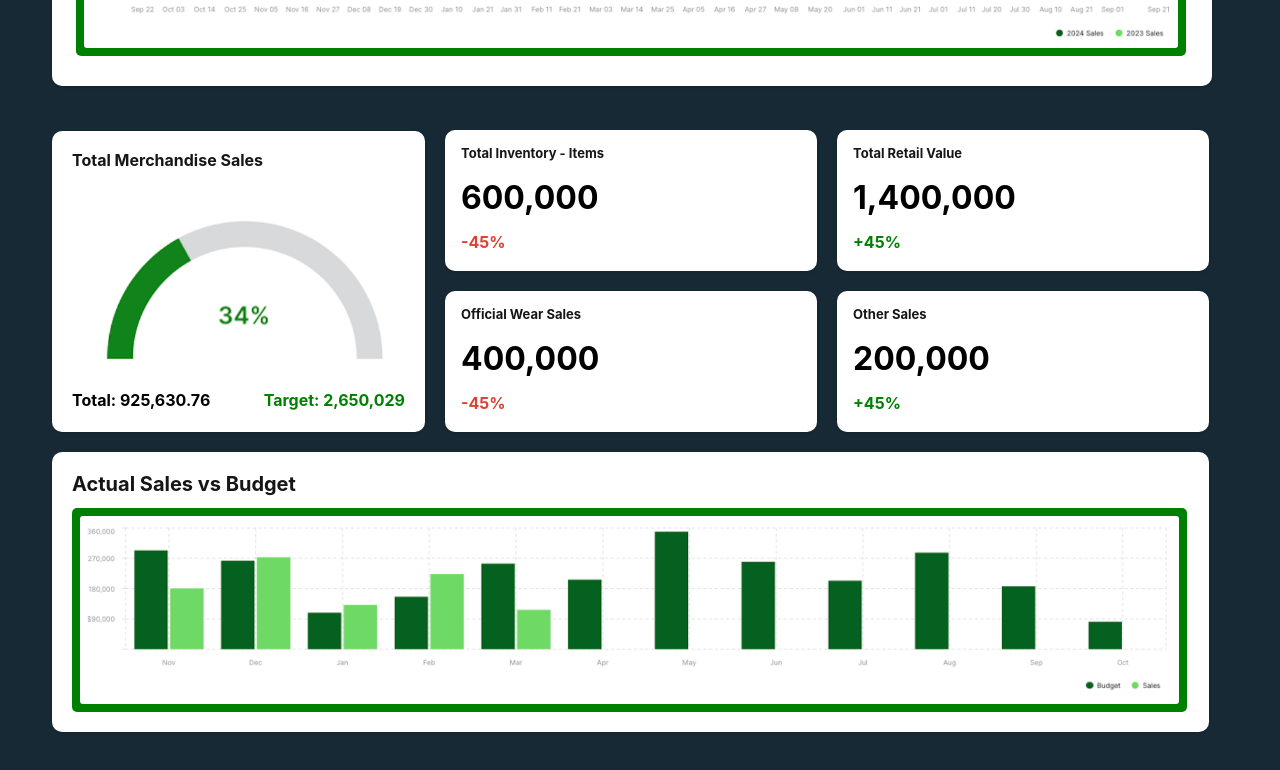
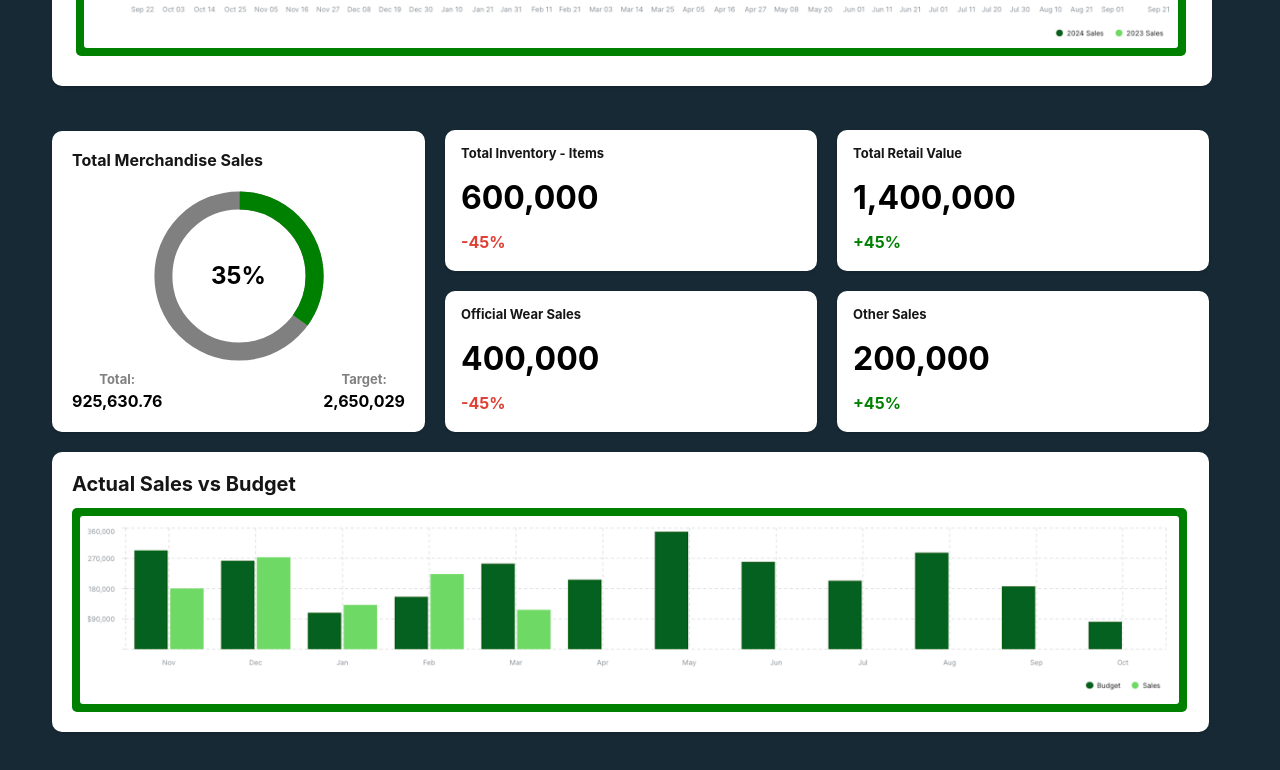
Before and after one commit to LrdByronII/datameet_screens, a React (Vite) app: page / in a window 1280 px wide. Shown: the part 1837-2607 px from the top of the page. Built offline with nearby package versions, Linux system fonts and the light colour scheme.

Commit message:
made working pie chart

```diff
--- a/src/componenets/MerchPage/MerchCards/MerchCardMed.tsx
+++ b/src/componenets/MerchPage/MerchCards/MerchCardMed.tsx
@@ -1,33 +1,61 @@
-import { Card, CardBody, HStack, Heading, Image, Text } from "@chakra-ui/react";
+import {
+  Box,
+  Card,
+  CardBody,
+  CircularProgress,
+  CircularProgressLabel,
+  HStack,
+  Heading,
+  Text,
+} from "@chakra-ui/react";
 import { Merch } from "../MerchPage";
-import half_bar from "../../../assets/half_bar.png";
 
 interface Props {
   item: Merch;
 }
 
-const MerchCardMed = ({ item: { label, text1, text2 } }: Props) => {
+const MerchCardMed = ({ item: { label, int1, int2, text1, text2 } }: Props) => {
+  const percent = 100 * (int1 / int2);
+
   return (
     <Card borderRadius={10} height={"100%"} width={"100%"}>
       <CardBody justifyContent={"space-between"}>
-        <HStack>
+        <HStack paddingBottom={4}>
           <Heading fontWeight="bold" color="#161616" fontSize={"medium"}>
             {label}
           </Heading>
         </HStack>
-        <Image
-          paddingLeft={3}
-          paddingBottom={3}
-          src={half_bar}
-          width={"100%"}
-        />
-        <HStack justifyContent={"space-between"}>
-          <Text fontWeight="bold" color="#000000">
-            Total: {text1}
-          </Text>
-          <Text fontWeight="bold" color="green">
-            Target: {text2}
-          </Text>
+        <CircularProgress
+          value={percent}
+          color="green"
+          size={180}
+          trackColor={"grey"}
+        >
+          <CircularProgressLabel
+            color={"black"}
+            fontWeight={"bold"}
+            fontSize={"x-large"}
+          >
+            {percent.toFixed()}%
+          </CircularProgressLabel>
+        </CircularProgress>
+        <HStack paddingTop={1} justifyContent={"space-between"}>
+          <Box>
+            <Text fontWeight="bold" color="grey" fontSize={"small"}>
+              Total:
+            </Text>
+            <Text fontWeight="bold" color="#000000" fontSize={"medium"}>
+              {text1}
+            </Text>
+          </Box>
+          <Box>
+            <Text fontWeight="bold" color="grey" fontSize={"small"}>
+              Target:
+            </Text>
+            <Text fontWeight="bold" color="#000000" fontSize={"medium"}>
+              {text2}
+            </Text>
+          </Box>
         </HStack>
       </CardBody>
     </Card>
--- a/src/data/dummyData.ts
+++ b/src/data/dummyData.ts
@@ -111,8 +111,8 @@ export const membershipData = [
       label: "Total Merchandise Sales",
       text1: "925,630.76",
       text2: "2,650,029",
-      int1: 69,
-      int2: 69,
+      int1: 925630.76,
+      int2: 2650029,
       size: "medium",
     },
     {
```
